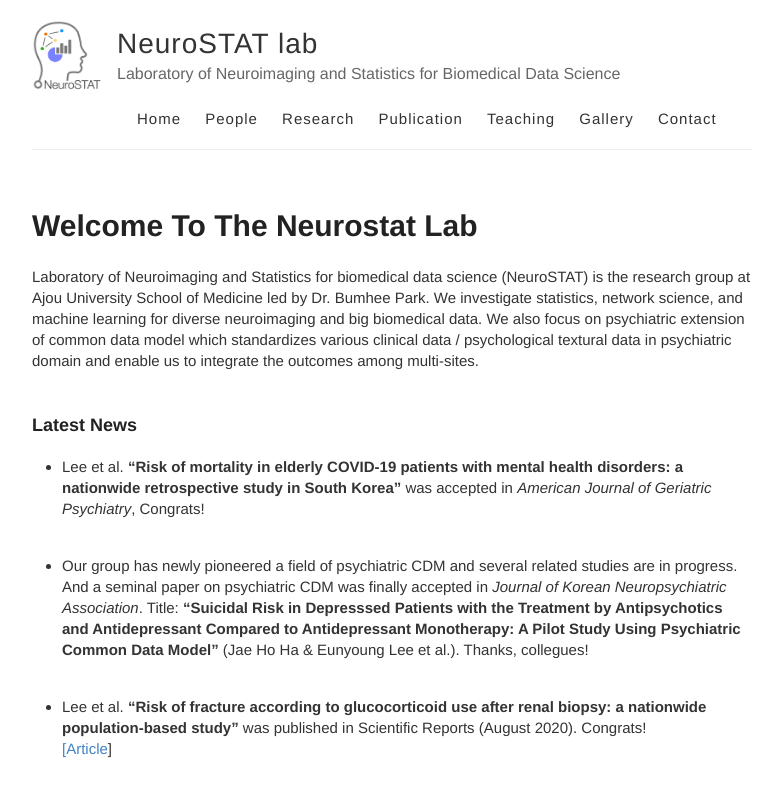
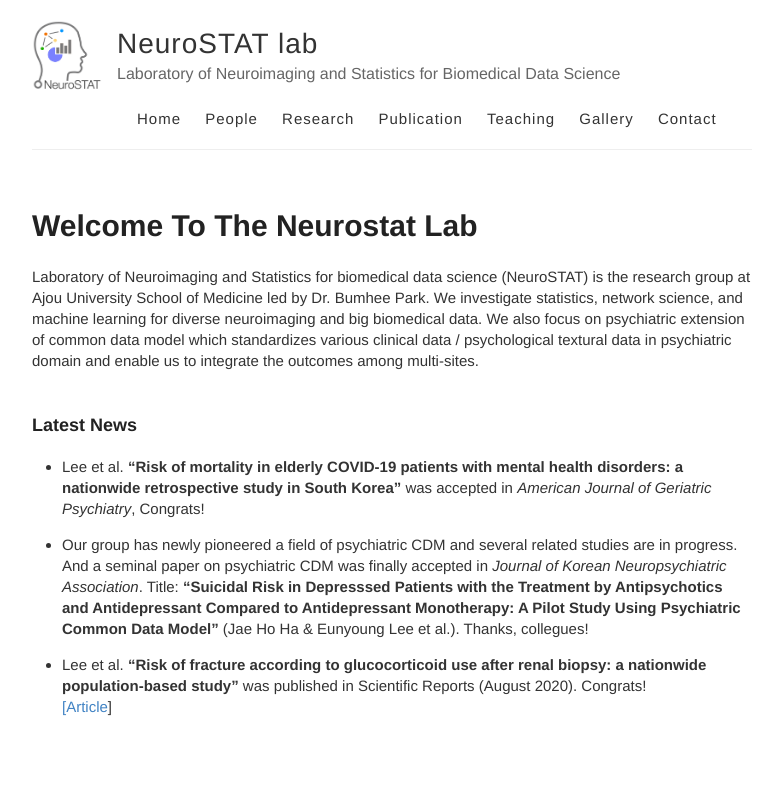
Before and after one commit to neurostat-lab/neurostat-lab.github.io, a Jekyll site: the page built from _posts/2020-08-06-Welcome-to-the-NeuroSTAT-lab.md, in a window 1280 px wide. Shown: the top 797 px of the page, without its empty margins (248-1028 px from the left). Built offline with Jekyll 4.4.1, drawn with Linux system fonts in a browser that asks for light colours.

```diff
--- a/_posts/2020-08-06-Welcome-to-the-NeuroSTAT-lab.md
+++ b/_posts/2020-08-06-Welcome-to-the-NeuroSTAT-lab.md
@@ -6,9 +6,9 @@ Laboratory of Neuroimaging and Statistics for biomedical data science (NeuroSTAT
 
 #### Latest News
 
-* Lee et al. **"Risk of mortality in elderly COVID-19 patients with mental health disorders: a nationwide retrospective study in South Korea"** was accepted in _American Journal of Geriatric Psychiatry_, Congrats! <br> <br>
+* Lee et al. **"Risk of mortality in elderly COVID-19 patients with mental health disorders: a nationwide retrospective study in South Korea"** was accepted in _American Journal of Geriatric Psychiatry_, Congrats! <br>
 
-* Our group has newly pioneered a field of psychiatric CDM and several related studies are in progress. And a seminal paper on psychiatric CDM was finally accepted in _Journal of Korean Neuropsychiatric Association_. Title: **"Suicidal Risk in Depresssed Patients with the Treatment by Antipsychotics and Antidepressant Compared to Antidepressant Monotherapy: A Pilot Study Using Psychiatric Common Data Model"** (Jae Ho Ha & Eunyoung Lee et al.). Thanks, collegues!  <br> <br>
+* Our group has newly pioneered a field of psychiatric CDM and several related studies are in progress. And a seminal paper on psychiatric CDM was finally accepted in _Journal of Korean Neuropsychiatric Association_. Title: **"Suicidal Risk in Depresssed Patients with the Treatment by Antipsychotics and Antidepressant Compared to Antidepressant Monotherapy: A Pilot Study Using Psychiatric Common Data Model"** (Jae Ho Ha & Eunyoung Lee et al.). Thanks, collegues!  <br>
 
 * Lee et al. **"Risk of fracture according to glucocorticoid use after renal biopsy: a nationwide population-based study"** was published in Scientific Reports (August 2020). Congrats! <br>
 [\[Article](https://www.nature.com/articles/s41598-020-70935-w)]
```
